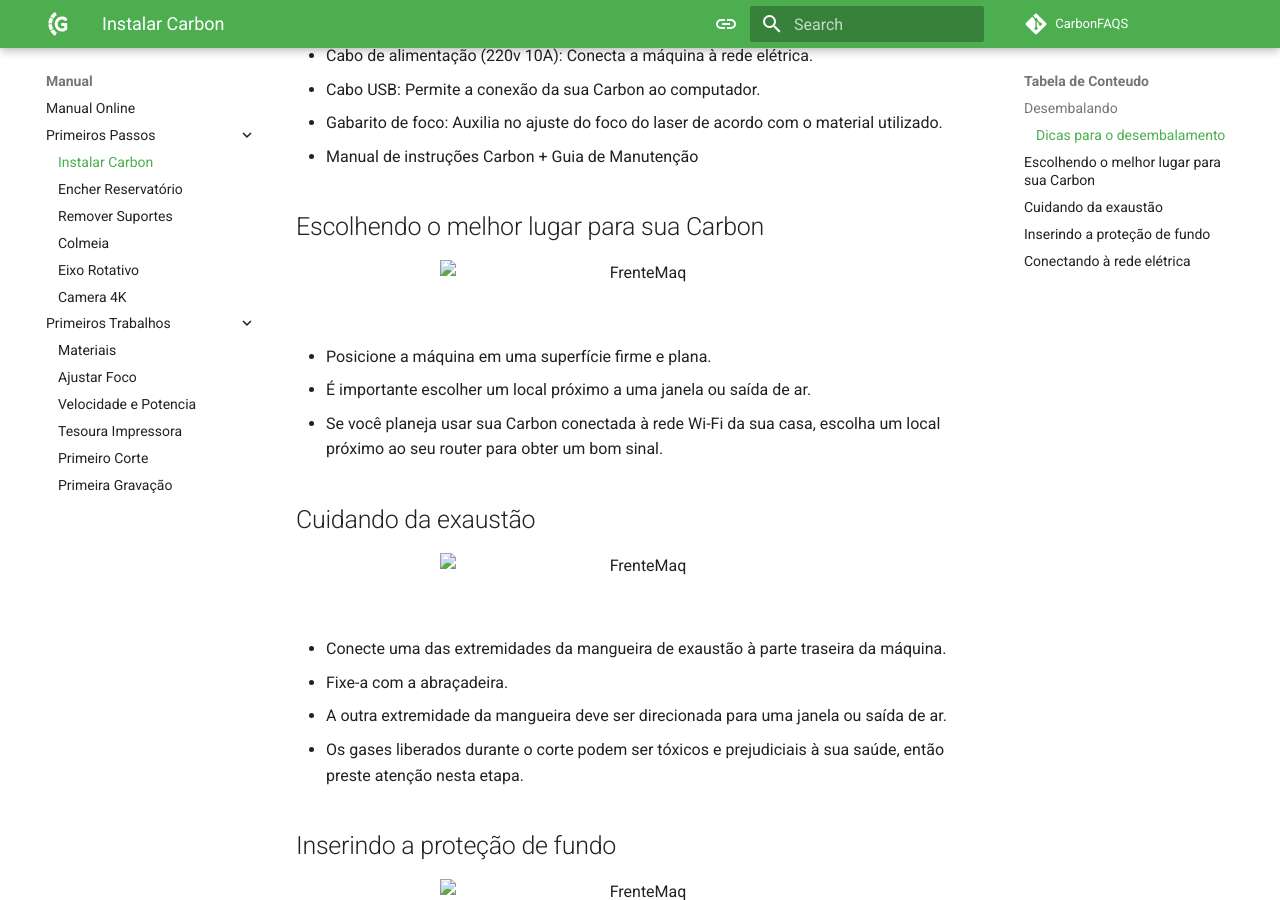
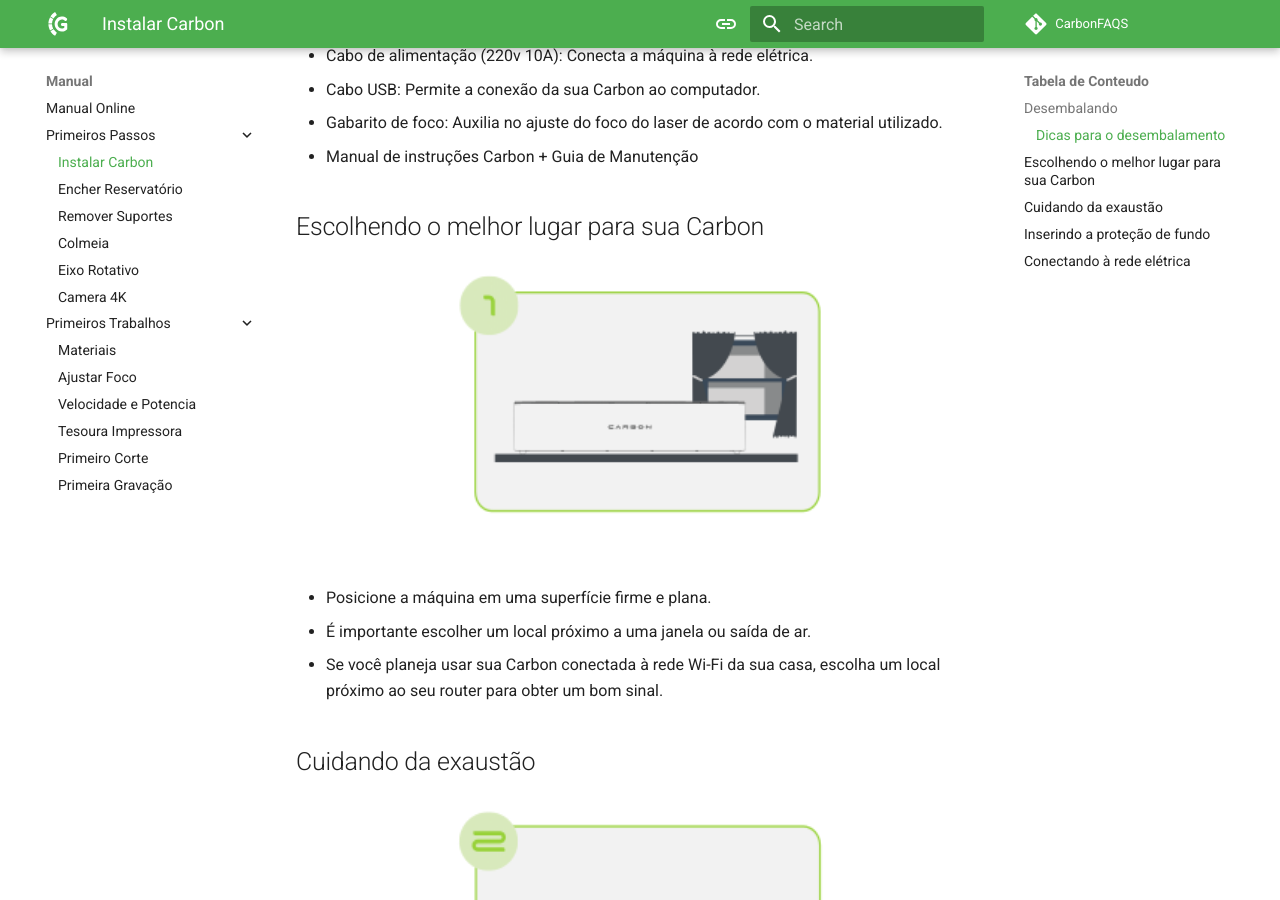
Before and after one commit to GadgetPlusKDB/Carbon-FAQS, an MkDocs documentation site: the page built from docs/manual/primeiros-passos/instalar-carbon.md, in a window 1280 px wide and 900 px high, scrolled down 2004 px. Built offline with MkDocs 1.6.1 and Material for MkDocs 9.7.7, drawn with Linux system fonts in a browser that asks for light colours; comment, search, counter and statistics services are not loaded.

Commit message:
$Update Paginas Primeiros Passos

```diff
--- a/docs/manual/primeiros-passos/instalar-carbon.md
+++ b/docs/manual/primeiros-passos/instalar-carbon.md
@@ -59,7 +59,7 @@
 
 <figure markdown="span">
 
-  ![FrenteMaq](../images/imgManual_14.png){ width="400" }
+  ![FrenteMaq](../images/ImgManual_14.png){ width="400" }
   <figcaption></figcaption>
 
 </figure>
@@ -72,7 +72,7 @@
 
 <figure markdown="span">
 
-  ![FrenteMaq](../images/imgManual_15.png){ width="400" }
+  ![FrenteMaq](../images/ImgManual_15.png){ width="400" }
   <figcaption></figcaption>
 
 </figure>
@@ -86,7 +86,7 @@
 
 <figure markdown="span">
 
-  ![FrenteMaq](../images/imgManual_16.png){ width="400" }
+  ![FrenteMaq](../images/ImgManual_16.png){ width="400" }
   <figcaption></figcaption>
 
 </figure>
@@ -101,7 +101,7 @@
 
 <figure markdown="span">
 
-  ![FrenteMaq](../images/imgManual_17.png){ width="400" }
+  ![FrenteMaq](../images/ImgManual_17.png){ width="400" }
   <figcaption></figcaption>
 
 </figure>
```
